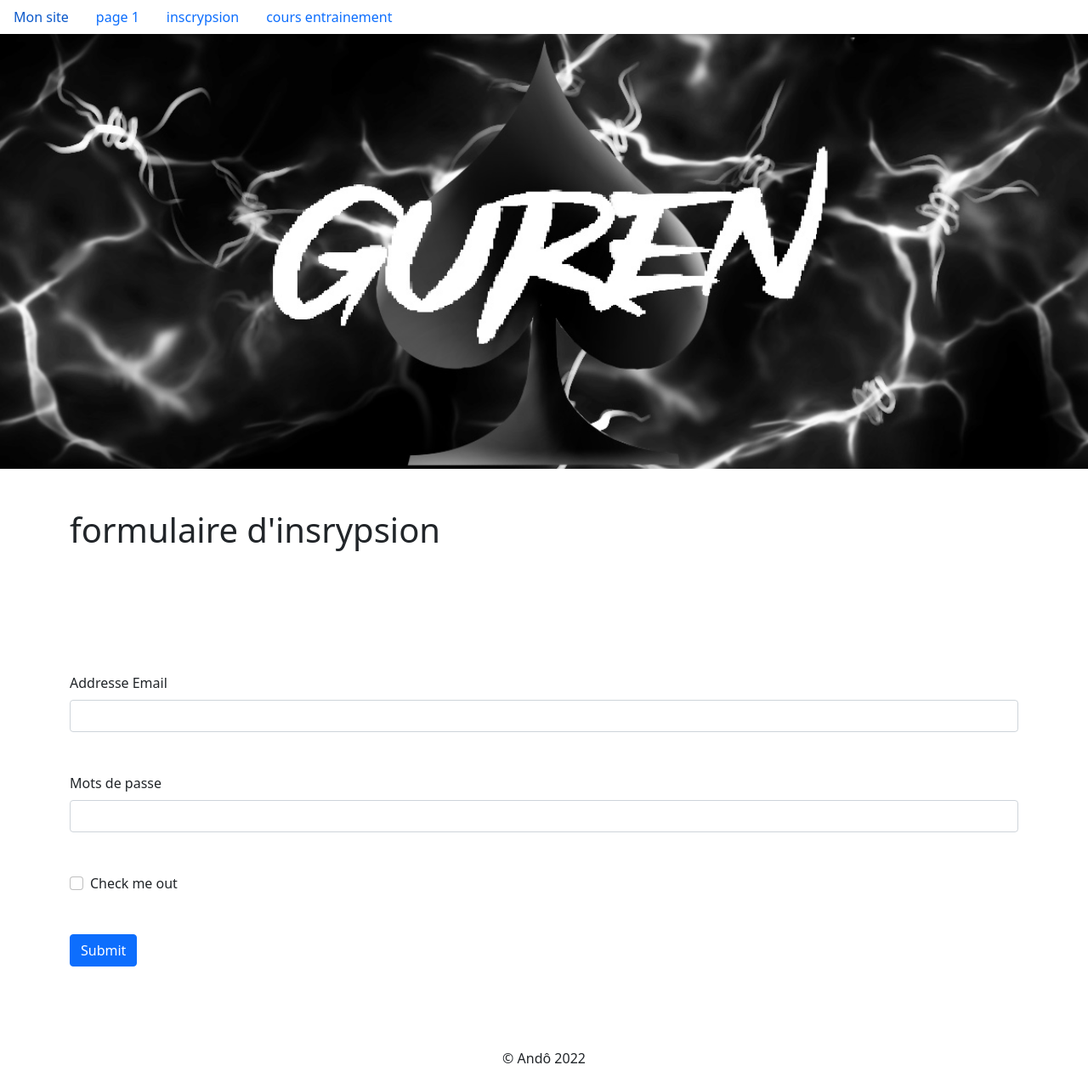
After one commit to GureAndo/back, a PHP site: page /insciption.php in a window 1280 px wide. The commit adds this page. Shown: the whole page at 85% size. Run offline with PHP 8.4, Linux system fonts and the light colour scheme.

Commit message:
inc+suite  fichier entrainement

```diff
--- /dev/null
+++ b/PHP/inc/fichier.inc.php
@@ -0,0 +1,5 @@
+<p>
+    <strong>La vie est juste drôle</strong>
+    <br>
+    <em> Rappel: je suis du code exclusivement en HTML</em>
+</p>
--- /dev/null
+++ b/PHP/inc/footer.inc.php
@@ -0,0 +1,14 @@
+</main>
+    <!--fin main-->
+
+    <!--debut footer-->
+    <footer class = "mt-5 text-center">
+        <p>&copy; Andô 2022</p>
+    </footer>
+    <!--fin footer-->
+    <!-- cdn bootstrap -->
+    <script src="https://cdn.jsdelivr.net/npm/bootstrap@5.1.3/dist/js/bootstrap.bundle.min.js" integrity="sha384-ka7Sk0Gln4gmtz2MlQnikT1wXgYsOg+OMhuP+IlRH9sENBO0LRn5q+8nbTov4+1p" crossorigin="anonymous">
+    </script>
+    <script src='js.script.js'></script>
+</body>
+</html>
--- a/PHP/indexTest.php
+++ b/PHP/inc/header.inc.php
@@ -12,26 +12,27 @@
    <link rel='stylesheet' href='css/style.css'>
 </head>
 <body>
+    <!--debut de header-->
     <header>
         <!--nav-->
         <ul class="nav">
             <li class="nav-item">
-              <a class="nav-link active" aria-current="page" href="#">Active</a>
+              <a class="nav-link active" aria-current="page" href="index.php">Mon site</a>
             </li>
             <li class="nav-item">
-                <a class="nav-link" href="#">Link</a>
+                <a class="nav-link" href="page1.php">page 1</a>
             </li>
             <li class="nav-item">
-                <a class="nav-link" href="#">Link</a>
+                <a class="nav-link" href="insciption.php">inscrypsion</a>
             </li>
             <li class="nav-item">
-                <a class="nav-link disabled">Disabled</a>
+                <a class="nav-link" href="entrainement.php">cours entrainement</a>
             </li>
         </ul>
+        <!-- fin de nav-->
+        <div class='row'><img src="img/banner.png" alt="Guren_spade"></div>
     </header>
-    <!-- cdn bootstrap -->
-    <script src="https://cdn.jsdelivr.net/npm/bootstrap@5.1.3/dist/js/bootstrap.bundle.min.js" integrity="sha384-ka7Sk0Gln4gmtz2MlQnikT1wXgYsOg+OMhuP+IlRH9sENBO0LRn5q+8nbTov4+1p" crossorigin="anonymous">
-    </script>
-    <script src='js.script.js'></script>
-</body>
-</html>
+    <!--fin de header-->
+
+    <!--debut main-->
+    <main class ="container">
--- /dev/null
+++ b/PHP/insciption.php
@@ -0,0 +1,21 @@
+<?php require_once('inc/header.inc.php')?>
+
+<h1 class ="my-5" >formulaire d'insrypsion</h1>
+
+<form class= "py-5">
+  <div class="my-5">
+    <label for="exampleInputEmail1" class="form-label">Addresse Email</label>
+    <input type="email" class="form-control" id="exampleInputEmail1" aria-describedby="emailHelp">
+  </div>
+  <div class="my-5">
+    <label for="exampleInputPassword1" class="form-label">Mots de passe</label>
+    <input type="password" class="form-control" id="exampleInputPassword1">
+  </div>
+  <div class="my-5 form-check">
+    <input type="checkbox" class="form-check-input" id="exampleCheck1">
+    <label class="form-check-label" for="exampleCheck1">Check me out</label>
+  </div>
+  <button type="submit" class="btn btn-primary">Submit</button>
+</form>
+
+<?php require_once('inc/footer.inc.php');
```
Also changed, not shown: PHP/entrainement.php (+75 -1 lines), PHP/index.php (added, +7 -0 lines), PHP/page1.php (added, +10 -0 lines), PHP/img/banner.png (added).
